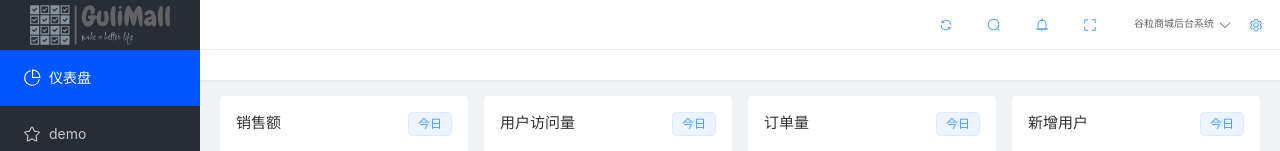
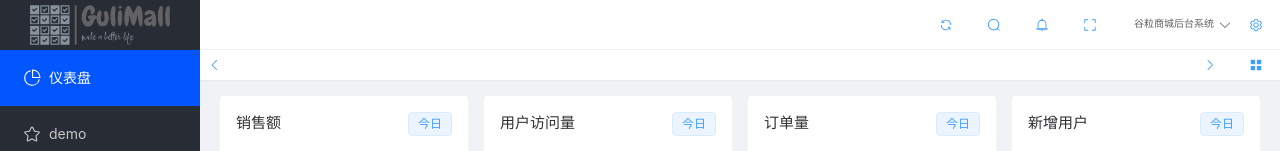
Before and after one commit to FluffyChi-Xing/GuliMallFrontend, a Vue app: page /home/dashboard#/home/dashboard in a window 1280 px wide. Shown: the top 151 px of the page. Built offline with nearby package versions, Linux system fonts and the light colour scheme.

Commit message:
路由标记暂提

```diff
--- a/src/layout/_components/RouterTags.vue
+++ b/src/layout/_components/RouterTags.vue
@@ -1,15 +1,83 @@
 <script setup lang="ts">
+import { ref } from 'vue'
+import {layoutTypes} from "@/componsables/apis/layoutTypes";
+import {Close, DocumentDelete, Refresh} from "@element-plus/icons-vue";
+// 路由tags 接口定义
+withDefaults(defineProps<{
 
+}>(), {
+
+})
+
+
+
+/** ===== 功能栏初始化-start ===== **/
+const dropList = [
+  {
+    icon: Refresh,
+    label: '刷新',
+  },
+  {
+    icon: Close,
+    label: '关闭',
+  },
+  {
+    icon: DocumentDelete,
+    label: '关闭全部',
+  }
+]
+const tagDrop = ref<layoutTypes.routerTagDropTypes[]>(dropList)
+/** ===== 功能栏初始化-end ===== **/
 </script>
 
 <template>
   <div
-      class="w-full flex h-[30px]"
+      class="w-full flex h-[30px] pr-4"
   >
-
+    <!-- 左箭头 -->
+    <div class="w-[30px] h-full flex">
+      <el-button
+          icon="ArrowLeft"
+          type="text"
+          class="w-full h-full"
+      />
+    </div>
+    <!-- 路由tags -->
+    <div
+        style="width: calc(100% - 106px)"
+        class="h-ful flex overflow-x-auto"
+    >
+      <!-- TODO: 路由tags标记 -->
+    </div>
+    <!-- 右侧功能区 -->
+    <div class="w-[76px] h-full flex">
+      <el-button
+          icon="ArrowRight"
+          type="text"
+          class="w-full h-full mr-4"
+      />
+      <el-dropdown>
+        <el-button
+            icon="Menu"
+            type="text"
+            class="w-full h-full"
+        />
+        <template #dropdown>
+          <el-dropdown-item
+              v-for="(item, index) in tagDrop"
+              :key="index"
+              :icon="item.icon"
+          >
+            {{ item.label }}
+          </el-dropdown-item>
+        </template>
+      </el-dropdown>
+    </div>
   </div>
 </template>
 
 <style scoped>
-
+:deep(.el-button:focus-visible) {
+  outline: none;
+}
 </style>
```
Also changed, not shown: src/componsables/apis/layoutTypes.d.ts (+13 -0 lines).
